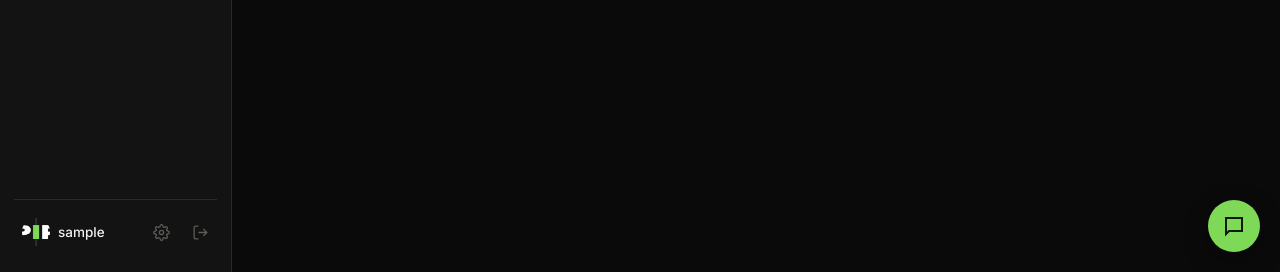
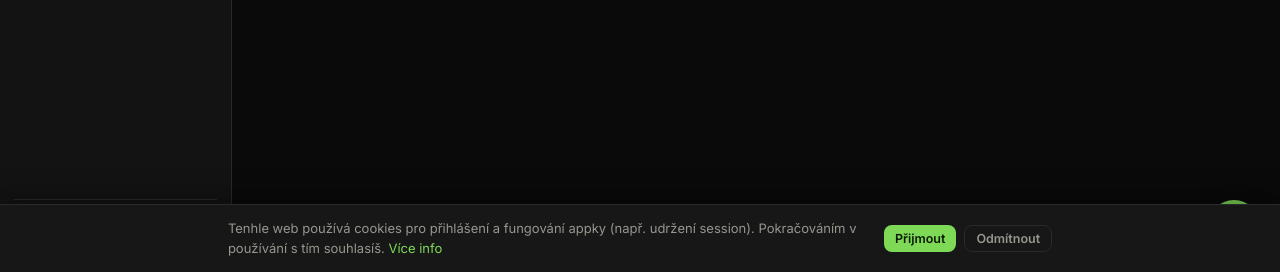
Before and after one commit to czerichi-cell/PIPLY.com, a Flask app: page /feed in a window 1280 px wide. Shown: the part 528-800 px from the top of the page. Run offline with Flask 3, Linux system fonts and the light colour scheme; the visitor is signed in with stand-in values (Sample User, id 1); data comes from the database, SQL or seed files in the repository; data that the repository does not hold is empty.

Commit message:
popis změny

```diff
--- a/static/css/style.css
+++ b/static/css/style.css
@@ -619,3 +619,19 @@ html.piply-fading body {
   display: flex; gap: 8px; padding: 10px 12px; border-top: 1px solid var(--border); flex-shrink: 0;
 }
 .chat-widget-input-row input { flex: 1; font-size: 13px; }
+
+/* ============ Cookie banner ============ */
+.cookie-banner {
+  position: fixed; bottom: 0; left: 0; right: 0; z-index: 950;
+  background: var(--card); border-top: 1px solid var(--border);
+  padding: 14px 20px; box-shadow: 0 -8px 24px rgba(0,0,0,0.35);
+  display: flex; flex-wrap: wrap; align-items: center; justify-content: center; gap: 16px;
+  animation: cookie-banner-in .25s ease-out;
+}
+@keyframes cookie-banner-in { from { transform: translateY(100%); } to { transform: translateY(0); } }
+.cookie-banner-text { font-size: 13px; color: var(--text-muted); max-width: 640px; }
+.cookie-banner-text a { color: var(--accent); }
+.cookie-banner-actions { display: flex; gap: 8px; flex-shrink: 0; }
+@media (max-width: 640px) {
+  .chat-widget { bottom: 78px; }
+}
--- a/templates/base.html
+++ b/templates/base.html
@@ -89,6 +89,17 @@
 
 <div class="toast-container" id="toast-container"></div>
 
+<div class="cookie-banner" id="cookie-banner" style="display:none">
+  <div class="cookie-banner-text">
+    Tenhle web používá cookies pro přihlášení a fungování appky (např. udržení session). Pokračováním v používání s tím souhlasíš.
+    <a href="{{ url_for('static', filename='privacy.html') }}" target="_blank">Více info</a>
+  </div>
+  <div class="cookie-banner-actions">
+    <button type="button" class="btn btn-sm" id="cookie-accept">Přijmout</button>
+    <button type="button" class="btn btn-ghost btn-sm" id="cookie-decline">Odmítnout</button>
+  </div>
+</div>
+
 {% if current_user and chat_widget_enabled %}
 <div class="chat-widget" id="chat-widget">
   <div class="chat-widget-panel" id="chat-widget-panel" style="display:none">
```
Also changed, not shown: static/js/app.js (+54 -7 lines), static/privacy.html (added, +23 -0 lines).
